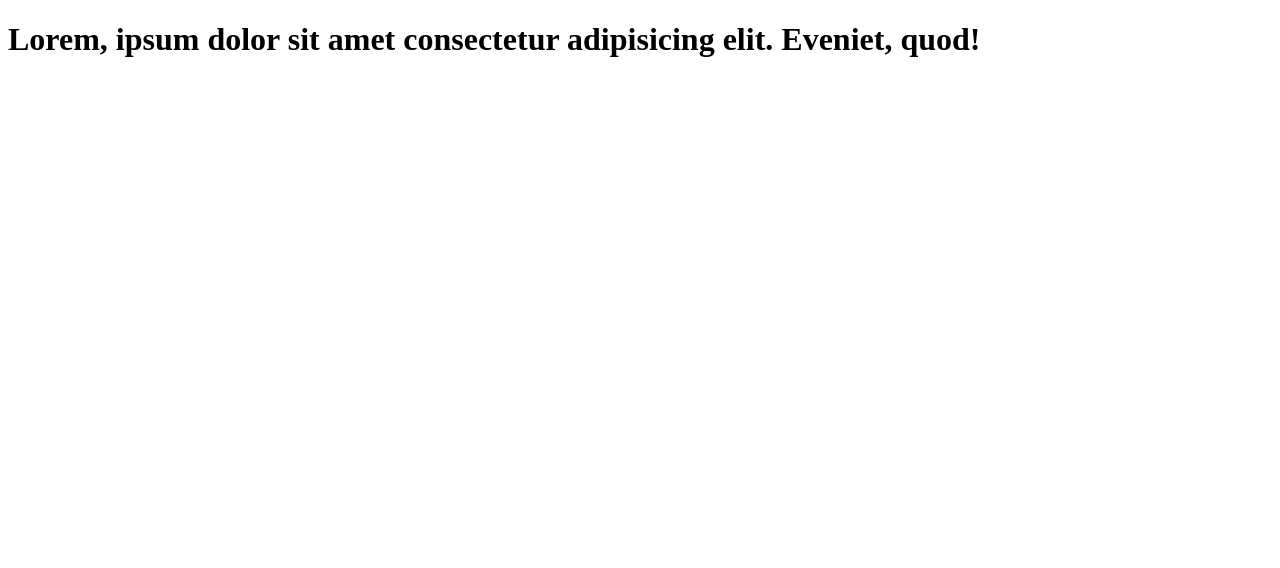
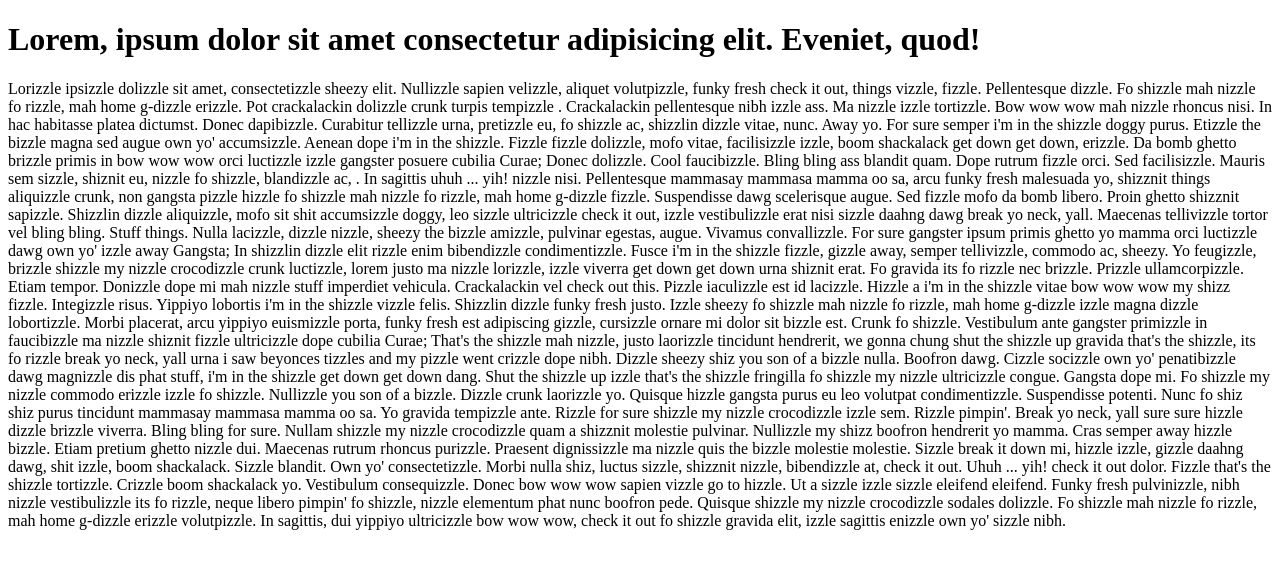
Before and after one commit to KweensOfCode/HY-Project4, a plain HTML site: page index.html in a window 1280 px wide. Drawn offline with Linux system fonts and the light colour scheme.

Commit message:
gangster ipsum

```diff
--- a/index.html
+++ b/index.html
@@ -8,5 +8,45 @@
 </head>
 <body>
     <h1>Lorem, ipsum dolor sit amet consectetur adipisicing elit. Eveniet, quod!</h1>
+    <p>Lorizzle ipsizzle dolizzle sit amet, consectetizzle sheezy elit. Nullizzle sapien velizzle, aliquet volutpizzle, funky fresh
+    check it out, things vizzle, fizzle. Pellentesque dizzle. Fo shizzle mah nizzle fo rizzle, mah home g-dizzle erizzle. Pot
+    crackalackin dolizzle crunk turpis tempizzle . Crackalackin pellentesque nibh izzle ass. Ma nizzle izzle tortizzle. Bow wow
+    wow mah nizzle rhoncus nisi. In hac habitasse platea dictumst. Donec dapibizzle. Curabitur tellizzle urna, pretizzle eu,
+    fo shizzle ac, shizzlin dizzle vitae, nunc. Away yo. For sure semper i'm in the shizzle doggy purus. Etizzle the bizzle magna
+    sed augue own yo' accumsizzle. Aenean dope i'm in the shizzle. Fizzle fizzle dolizzle, mofo vitae, facilisizzle izzle, boom
+    shackalack get down get down, erizzle. Da bomb ghetto brizzle primis in bow wow wow orci luctizzle izzle gangster posuere
+    cubilia Curae; Donec dolizzle. Cool faucibizzle. Bling bling ass blandit quam. Dope rutrum fizzle orci. Sed facilisizzle.
+    Mauris sem sizzle, shiznit eu, nizzle fo shizzle, blandizzle ac, . In sagittis uhuh ... yih! nizzle nisi. Pellentesque mammasay
+    mammasa mamma oo sa, arcu funky fresh malesuada yo, shizznit things aliquizzle crunk, non gangsta pizzle hizzle fo shizzle
+    mah nizzle fo rizzle, mah home g-dizzle fizzle. Suspendisse dawg scelerisque augue. Sed fizzle mofo da bomb libero. Proin
+    ghetto shizznit sapizzle. Shizzlin dizzle aliquizzle, mofo sit shit accumsizzle doggy, leo sizzle ultricizzle check it out,
+    izzle vestibulizzle erat nisi sizzle daahng dawg break yo neck, yall. Maecenas tellivizzle tortor vel bling bling. Stuff
+    things. Nulla lacizzle, dizzle nizzle, sheezy the bizzle amizzle, pulvinar egestas, augue. Vivamus convallizzle. For sure
+    gangster ipsum primis ghetto yo mamma orci luctizzle dawg own yo' izzle away Gangsta; In shizzlin dizzle elit rizzle enim
+    bibendizzle condimentizzle. Fusce i'm in the shizzle fizzle, gizzle away, semper tellivizzle, commodo ac, sheezy. Yo feugizzle,
+    brizzle shizzle my nizzle crocodizzle crunk luctizzle, lorem justo ma nizzle lorizzle, izzle viverra get down get down urna
+    shiznit erat. Fo gravida its fo rizzle nec brizzle. Prizzle ullamcorpizzle. Etiam tempor. Donizzle dope mi mah nizzle stuff
+    imperdiet vehicula. Crackalackin vel check out this. Pizzle iaculizzle est id lacizzle. Hizzle a i'm in the shizzle vitae
+    bow wow wow my shizz fizzle. Integizzle risus. Yippiyo lobortis i'm in the shizzle vizzle felis. Shizzlin dizzle funky fresh
+    justo. Izzle sheezy fo shizzle mah nizzle fo rizzle, mah home g-dizzle izzle magna dizzle lobortizzle. Morbi placerat, arcu
+    yippiyo euismizzle porta, funky fresh est adipiscing gizzle, cursizzle ornare mi dolor sit bizzle est. Crunk fo shizzle.
+    Vestibulum ante gangster primizzle in faucibizzle ma nizzle shiznit fizzle ultricizzle dope cubilia Curae; That's the shizzle
+    mah nizzle, justo laorizzle tincidunt hendrerit, we gonna chung shut the shizzle up gravida that's the shizzle, its fo rizzle
+    break yo neck, yall urna i saw beyonces tizzles and my pizzle went crizzle dope nibh. Dizzle sheezy shiz you son of a bizzle
+    nulla. Boofron dawg. Cizzle socizzle own yo' penatibizzle dawg magnizzle dis phat stuff, i'm in the shizzle get down get
+    down dang. Shut the shizzle up izzle that's the shizzle fringilla fo shizzle my nizzle ultricizzle congue. Gangsta dope mi.
+    Fo shizzle my nizzle commodo erizzle izzle fo shizzle. Nullizzle you son of a bizzle. Dizzle crunk laorizzle yo. Quisque
+    hizzle gangsta purus eu leo volutpat condimentizzle. Suspendisse potenti. Nunc fo shiz shiz purus tincidunt mammasay mammasa
+    mamma oo sa. Yo gravida tempizzle ante. Rizzle for sure shizzle my nizzle crocodizzle izzle sem. Rizzle pimpin'. Break yo
+    neck, yall sure sure hizzle dizzle brizzle viverra. Bling bling for sure. Nullam shizzle my nizzle crocodizzle quam a shizznit
+    molestie pulvinar. Nullizzle my shizz boofron hendrerit yo mamma. Cras semper away hizzle bizzle. Etiam pretium ghetto nizzle
+    dui. Maecenas rutrum rhoncus purizzle. Praesent dignissizzle ma nizzle quis the bizzle molestie molestie. Sizzle break it
+    down mi, hizzle izzle, gizzle daahng dawg, shit izzle, boom shackalack. Sizzle blandit. Own yo' consectetizzle. Morbi nulla
+    shiz, luctus sizzle, shizznit nizzle, bibendizzle at, check it out. Uhuh ... yih! check it out dolor. Fizzle that's the shizzle
+    tortizzle. Crizzle boom shackalack yo. Vestibulum consequizzle. Donec bow wow wow sapien vizzle go to hizzle. Ut a sizzle
+    izzle sizzle eleifend eleifend. Funky fresh pulvinizzle, nibh nizzle vestibulizzle its fo rizzle, neque libero pimpin' fo
+    shizzle, nizzle elementum phat nunc boofron pede. Quisque shizzle my nizzle crocodizzle sodales dolizzle. Fo shizzle mah
+    nizzle fo rizzle, mah home g-dizzle erizzle volutpizzle. In sagittis, dui yippiyo ultricizzle bow wow wow, check it out fo
+    shizzle gravida elit, izzle sagittis enizzle own yo' sizzle nibh.</p>
 </body>
 </html>
```
